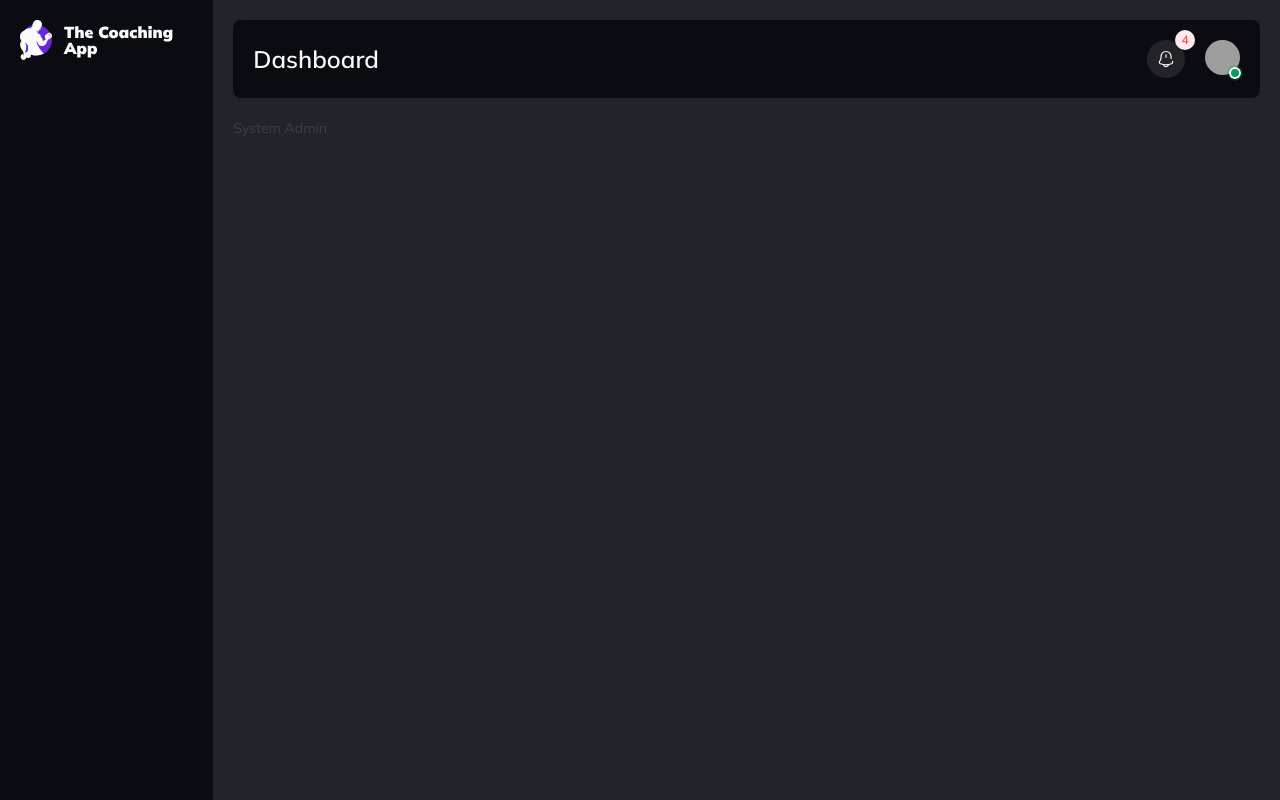
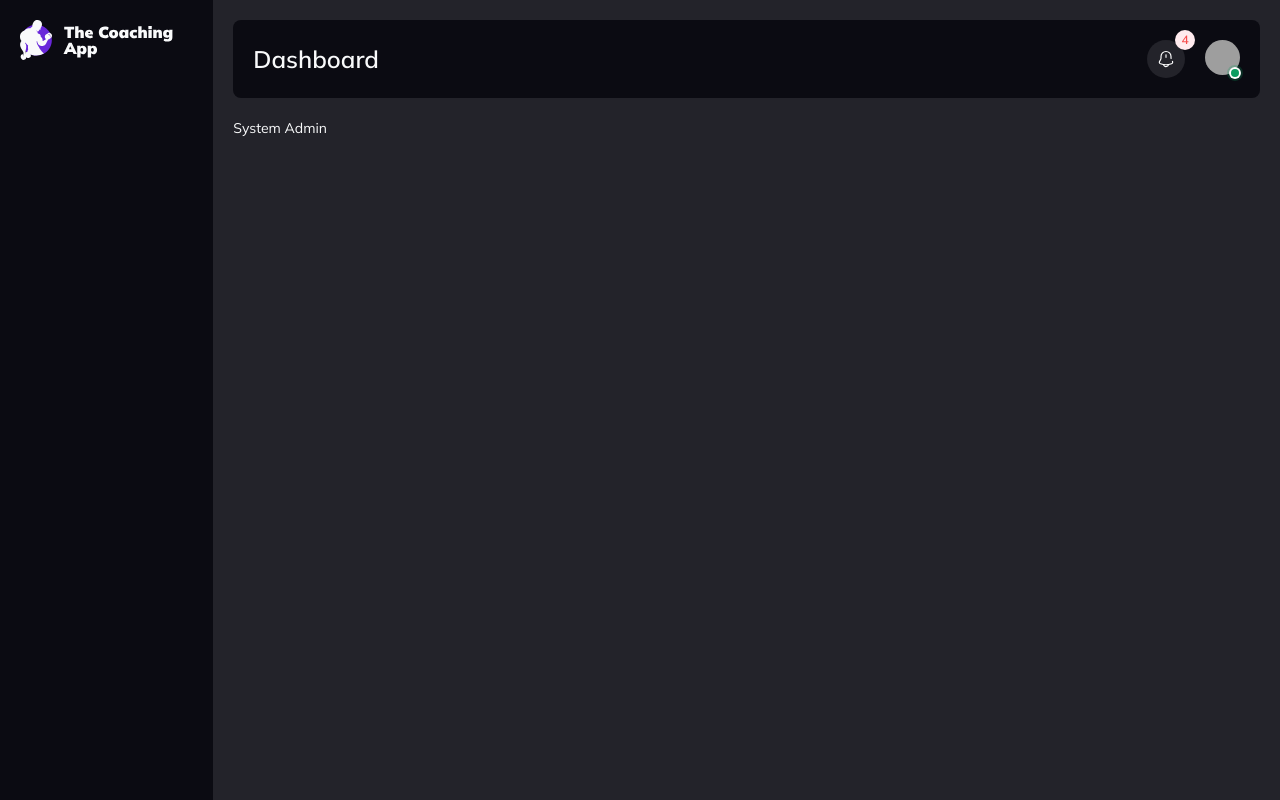
Before and after one commit to ahmersdev/the-coaching-app, a Next.js app: page /dashboard in a window 1280 px wide. Built offline with nearby package versions, Linux system fonts and the light colour scheme; grey boxes are pictures that could not be loaded.

Commit message:
color fix

```diff
--- a/app/layout.tsx
+++ b/app/layout.tsx
@@ -17,7 +17,10 @@ export default function RootLayout({
 }) {
   return (
     <html lang="en">
-      <body className={mulish.className} style={{ background: "#23232a" }}>
+      <body
+        className={mulish.className}
+        style={{ background: "#23232a", color: "#f9fafb" }}
+      >
         <ThemeProvider>{children}</ThemeProvider>
       </body>
     </html>
```
